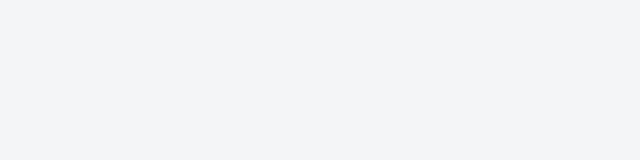
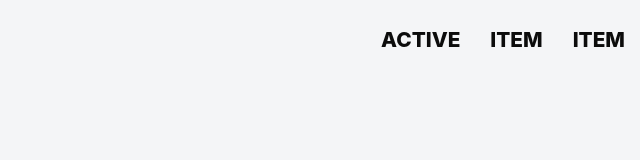
Before and after one commit to tkaneda0078/corporate-site-mockup, a plain HTML site: page index.html in a window 1280 px wide. Shown: the whole page, without its empty margins (640-1280 px from the left). Drawn offline with Linux system fonts and the light colour scheme.

Commit message:
ナビゲーション追加

```diff
--- a/css/stylesheets/style.scss
+++ b/css/stylesheets/style.scss
@@ -19,3 +19,25 @@ $accentColor: #00AA90;
     height: auto;
   }
 }
+
+/*----------------------------------------------------
+  ナビゲーション
+----------------------------------------------------*/
+.nav-menu {
+  > .container {
+    z-index: 900;
+  }
+}
+
+/*------------------
+  ナビタイトル
+--------------------*/
+.navbar {
+  > .nav {
+    > .title {
+      color: $mainColor;
+      font-size: 1.3rem;
+      font-weight: 800;
+    }
+  }
+}
--- a/index.html
+++ b/index.html
@@ -9,7 +9,30 @@
   <script src="js/uikit.min.js"></script>
 </head>
 <body class="body">
+
+  <!-- header -->
   <header class="header">
+
+    <!-- nav menu -->
+    <div class="nav-menu uk-position-top">
+      <nav class="container uk-navbar-container uk-navbar-transparent" uk-navbar>
+        <div class="uk-navbar-right">
+          <ul class="navbar uk-navbar-nav">
+            <li class="nav uk-active">
+              <a class="title" href="#">Active</a>
+            </li>
+            <li class="nav">
+              <a class="title" href="#">Item</a>
+            </li>
+            <li class="nav">
+              <a class="title" href="#">Item</a>
+            </li>
+          </ul>
+        </div>
+      </nav>
+    </div>
+
+    <!-- slideshow -->
     <div class="uk-position-relative uk-visible-toggle uk-light" uk-slideshow="autoplay: true, autoplay-interval: 2000">
       <ul class="slideshow-images uk-slideshow-items">
         <li>
@@ -23,7 +46,9 @@
         </li>
       </ul>
     </div>
+
   </header>
+
   <section class="about">
 
   </section>
```
Also changed, not shown: css/style.css.
